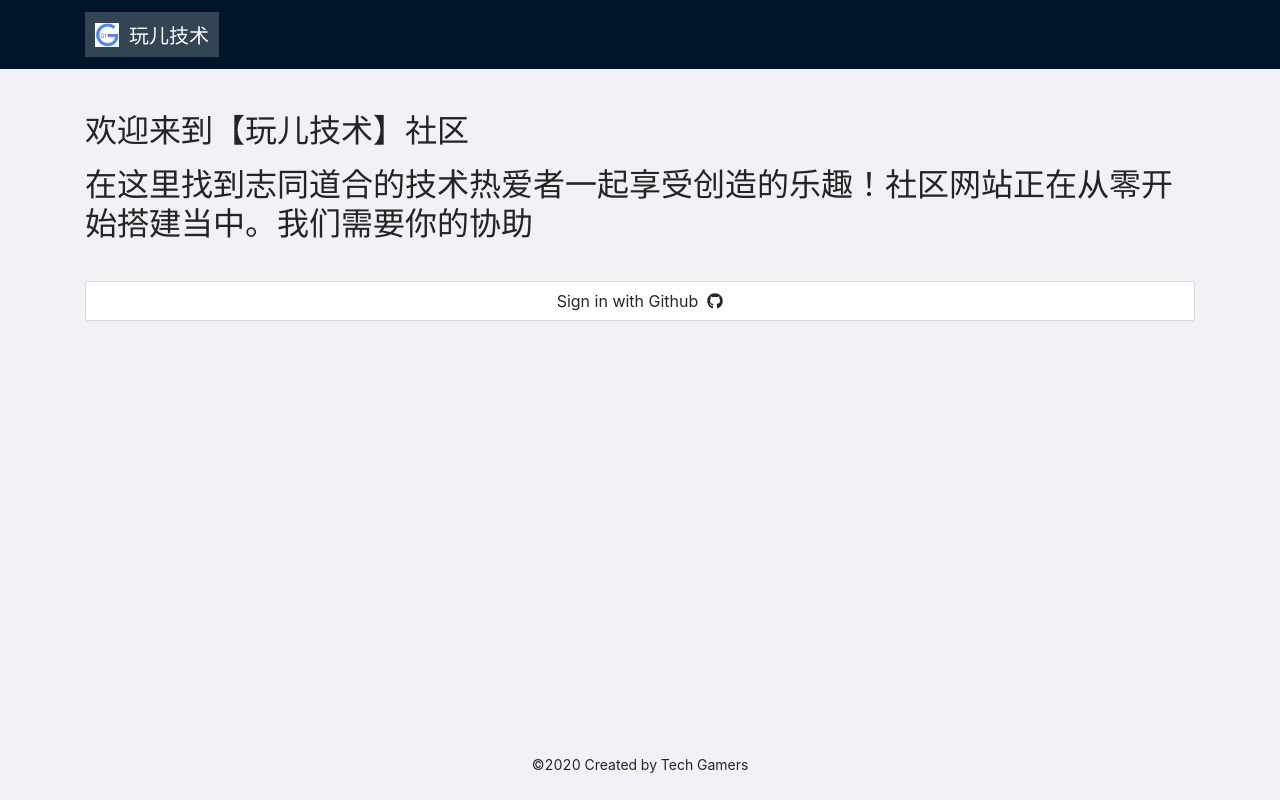
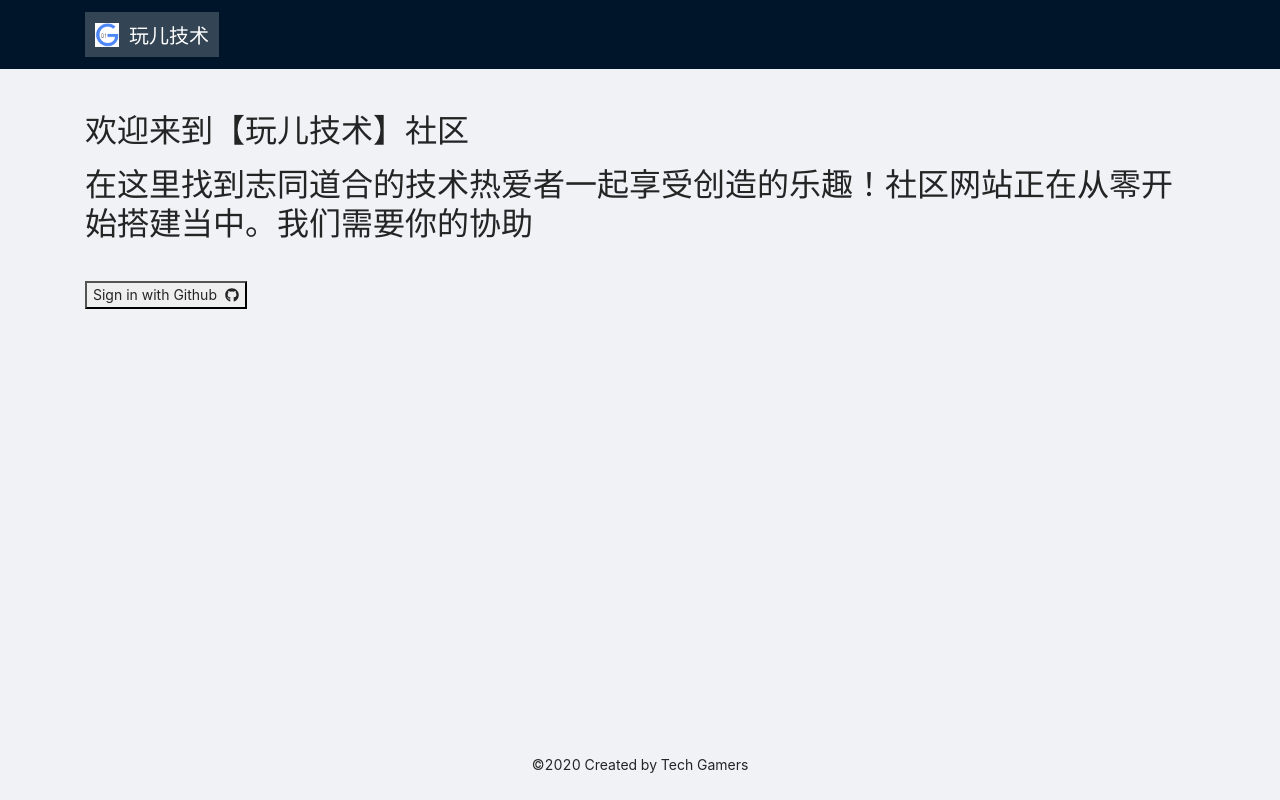
Before and after one commit to tech-gamers/side-project-incubator-web, a React (Create React App) app: page / in a window 1280 px wide. Built offline with nearby package versions, Linux system fonts and the light colour scheme.

Commit message:
[API][UI] fix log in/out links

```diff
--- a/src/app/home/Home.tsx
+++ b/src/app/home/Home.tsx
@@ -1,30 +1,20 @@
 import React from 'react';
 import './Home.scss';
-import { Button } from 'antd';
 import { FontAwesomeIcon } from '@fortawesome/react-fontawesome';
-import { faGithub, faWeixin } from '@fortawesome/free-brands-svg-icons';
+import { faGithub } from '@fortawesome/free-brands-svg-icons';
 
 export default function Home() {
-  /**
-   * Login use github
-   */
-  const onGithubLogin = (): void => {
-    window.location.href = 'https://api.tech-gamers.live/auths/auth/github';
-  }
-
   return (
     <div className="container mt-5">
       <h2>欢迎来到【玩儿技术】社区</h2>
       <h2>在这里找到志同道合的技术热爱者一起享受创造的乐趣！社区网站正在从零开始搭建当中。我们需要你的协助</h2>
       <br />
-      <Button type="default" size="large" block onClick={onGithubLogin}>
-        Sign in with Github &nbsp;
-        <FontAwesomeIcon icon={faGithub} />
-      </Button>
-      {/* <Button type="default" size="large" block className="mt-3 spi-home__signin-wechat">
-        Sign in with Wechat &nbsp;
-        <FontAwesomeIcon icon={faWeixin} />
-      </Button> */}
-    </div>
+      <form action="https://api.tech-gamers.live/auth/github" method="post">
+        <button type="submit">
+          Sign in with Github &nbsp;
+          <FontAwesomeIcon icon={faGithub} />
+        </button>
+      </form>
+    </div >
   );
 }
--- a/src/app/user/User.tsx
+++ b/src/app/user/User.tsx
@@ -11,8 +11,9 @@ export default function User(props: any) {
   /**
    * Sign out current user
    */
-  const onSignOut = ()  => {
-    api.delete('logout').then(() => props.history.push('/'));
+  const onSignOut = () => {
+    // TODO: sign out only already signed in
+    api.delete('user/session').finally(() => props.history.push('/'));
   }
 
   /**
```
